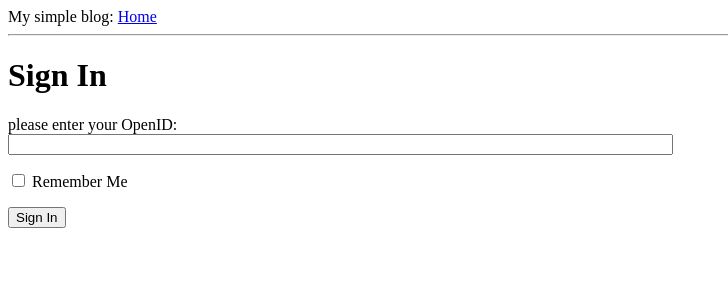
After one commit to JiHyunSong/flask-study, a Flask app: page /login in a window 1280 px wide. The commit adds this page. Shown: the top 300 px of the page, without its empty margins (0-728 px from the left). Run offline with Flask 2, Linux system fonts and the light colour scheme; parts of the project's set-up code (start-up, migrations or seed data) failed here and were passed over.

Commit message:
validate_on_submin in login

```diff
--- /dev/null
+++ b/app/forms.py
@@ -0,0 +1,7 @@
+from flask.ext.wtf import Form
+from wtforms import StringField, BooleanField
+from wtforms.validators import DataRequired
+
+class LoginForm(Form):
+    openid = StringField('openid', validators=[DataRequired()])
+    remember_me = BooleanField('remember_me', default=False)
--- a/app/templates/base.html
+++ b/app/templates/base.html
@@ -9,6 +9,15 @@
   <body>
     <div>My simple blog: <a href="/index">Home</a></div>
     <hr>
+    {% with messages = get_flashed_messages() %}
+      {% if messages %}
+        <ul>
+        {% for message in messages %}
+          <li> {{ message }} </li>
+        {% endfor %}
+        </ul>
+      {% endif %}
+    {% endwith %}
     {% block content %}{% endblock %}
   </body>
 </html>
--- /dev/null
+++ b/app/templates/login.html
@@ -0,0 +1,15 @@
+<!-- extend from base layout -->
+{% extends "base.html" %}
+
+{% block content %}
+  <h1>Sign In</h1>
+  <form action="" method="post" name="login">
+    {{ form.hidden_tag() }}
+    <p>
+      please enter your OpenID:<br>
+      {{ form.openid(size=80) }}<br>
+    </p>
+    <p>{{ form.remember_me }} Remember Me</p>
+    <p><input type="submit" value="Sign In"></p>
+  </form>
+{% endblock %}
--- a/app/views.py
+++ b/app/views.py
@@ -1,4 +1,4 @@
-from flask import render_template
+from flask import render_template, flash, redirect
 from app import app
 from .forms import LoginForm
 
@@ -24,6 +24,10 @@ def index():
 @app.route('/login', methods=['GET', 'POST'])
 def login():
     form = LoginForm()
+    if form.validate_on_submit():
+        flash('Login requested for OpenID="%s", remember_me=%s' %
+                (form.openid.data, str(form.remember_me.data)))
+        return redirect('/index')
     return render_template('login.html',
                             title='Sign In',
                             form=form)
```
